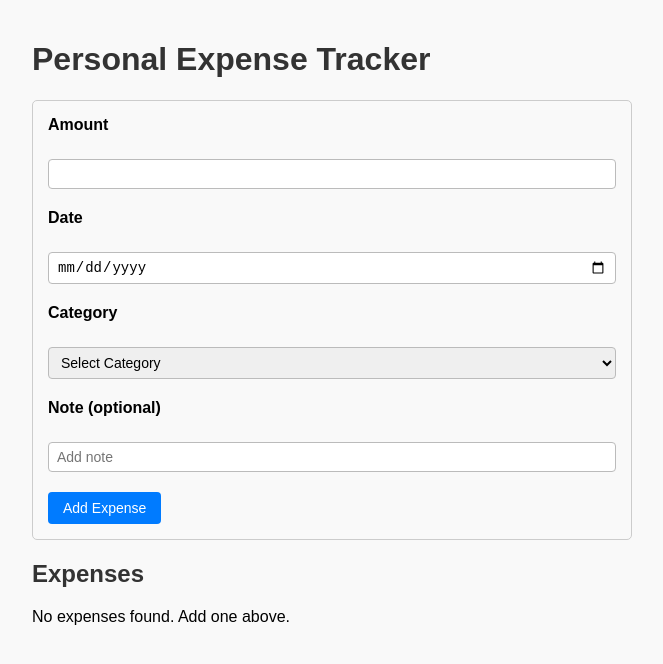
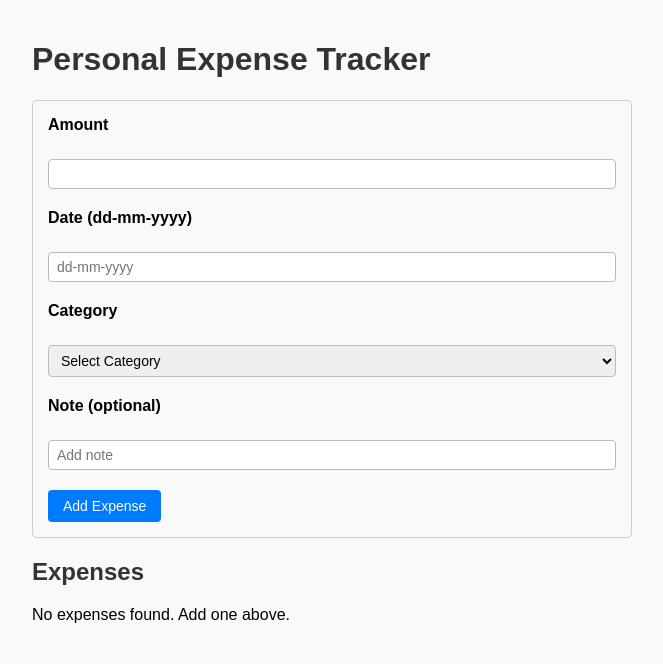
Before and after one commit to YaswanthSai2003/Expense-Tracker, a React (Create React App) app: page / in a window 1280 px wide. Shown: the top 664 px of the page, without its empty margins (308-971 px from the left). Built offline with nearby package versions, Linux system fonts and the light colour scheme.

Commit message:
Update App.js

```diff
--- a/src/App.js
+++ b/src/App.js
@@ -19,10 +19,28 @@ export default function App() {
     localStorage.setItem("expenses", JSON.stringify(expenses));
   }, [expenses]);
 
+  // Validate dd-mm-yyyy format
+  const isValidDateFormat = (dateStr) => {
+    const regex = /^(0[1-9]|[12][0-9]|3[01])-(0[1-9]|1[0-2])-\d{4}$/;
+    if (!regex.test(dateStr)) return false;
+    // Further validate if date is real calendar date
+    const parts = dateStr.split("-");
+    const day = parseInt(parts[0], 10);
+    const month = parseInt(parts[1], 10) - 1;
+    const year = parseInt(parts[2], 10);
+    const date = new Date(year, month, day);
+    return (
+      date.getFullYear() === year &&
+      date.getMonth() === month &&
+      date.getDate() === day
+    );
+  };
+
   const validate = () => {
     const e = {};
     if (!form.amount || Number(form.amount) <= 0) e.amount = "Amount must be positive";
     if (!form.date) e.date = "Date is required";
+    else if (!isValidDateFormat(form.date)) e.date = "Date must be in dd-mm-yyyy format";
     if (!form.category) e.category = "Category is required";
     setErrors(e);
     return Object.keys(e).length === 0;
@@ -64,14 +82,8 @@ export default function App() {
     }
   };
 
-  // Helper to format date in dd-mm-yyyy
-  const formatDate = (dateStr) => {
-    const d = new Date(dateStr);
-    const day = String(d.getDate()).padStart(2, "0");
-    const month = String(d.getMonth() + 1).padStart(2, "0");
-    const year = d.getFullYear();
-    return `${day}-${month}-${year}`;
-  };
+  // Format date string dd-mm-yyyy for display (already in correct format)
+  const formatDate = (dateStr) => dateStr;
 
   return (
     <div style={{ maxWidth: 600, margin: "auto", padding: 20, fontFamily: "Arial, sans-serif" }}>
@@ -91,11 +103,12 @@ export default function App() {
         </div>
 
         <div style={{ marginBottom: 10 }}>
-          <label>Date</label><br />
+          <label>Date (dd-mm-yyyy)</label><br />
           <input
-            type="date"
+            type="text"
             value={form.date}
             onChange={e => setForm({ ...form, date: e.target.value })}
+            placeholder="dd-mm-yyyy"
           />
           <div style={{ color: "red", fontSize: 12 }}>{errors.date}</div>
         </div>
```
